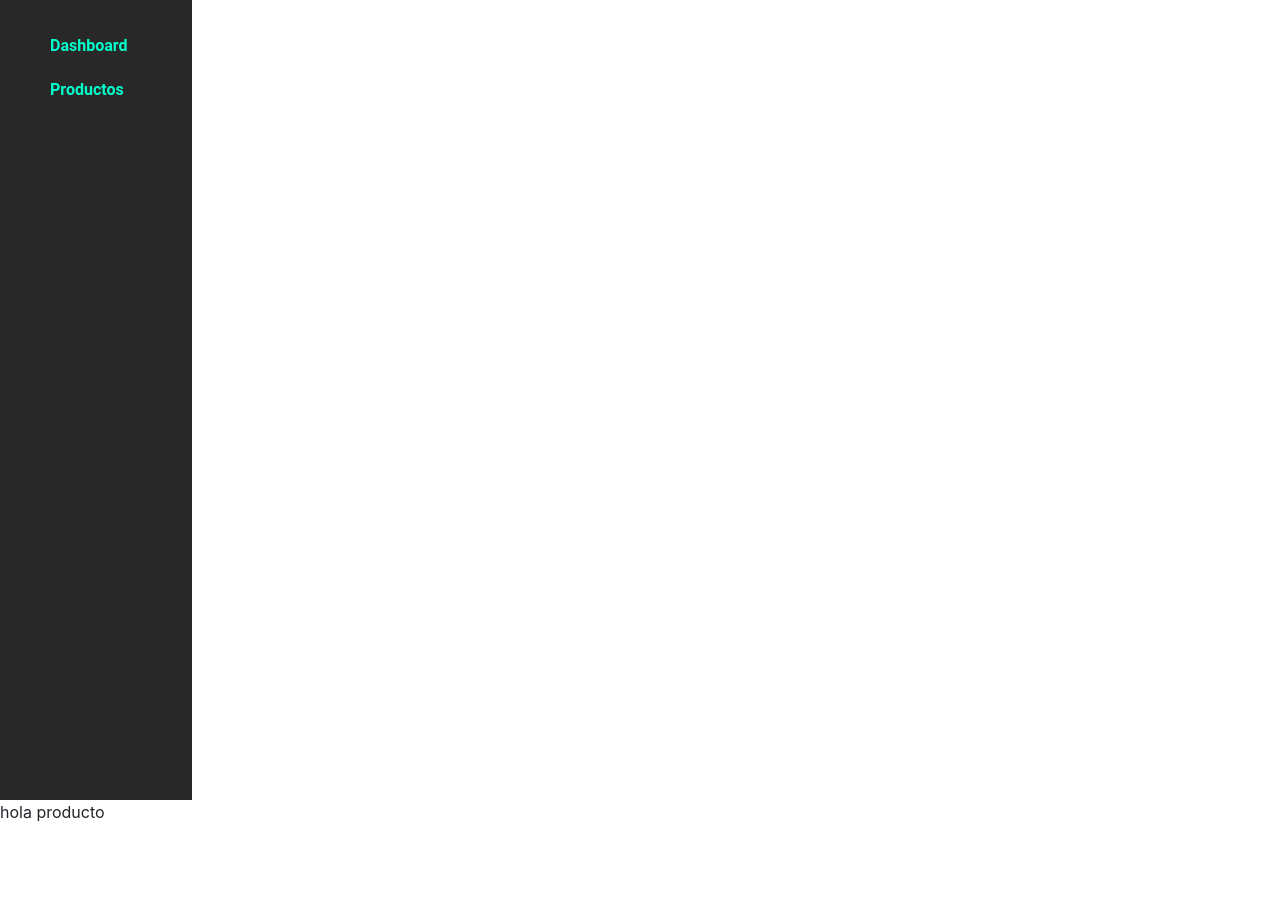
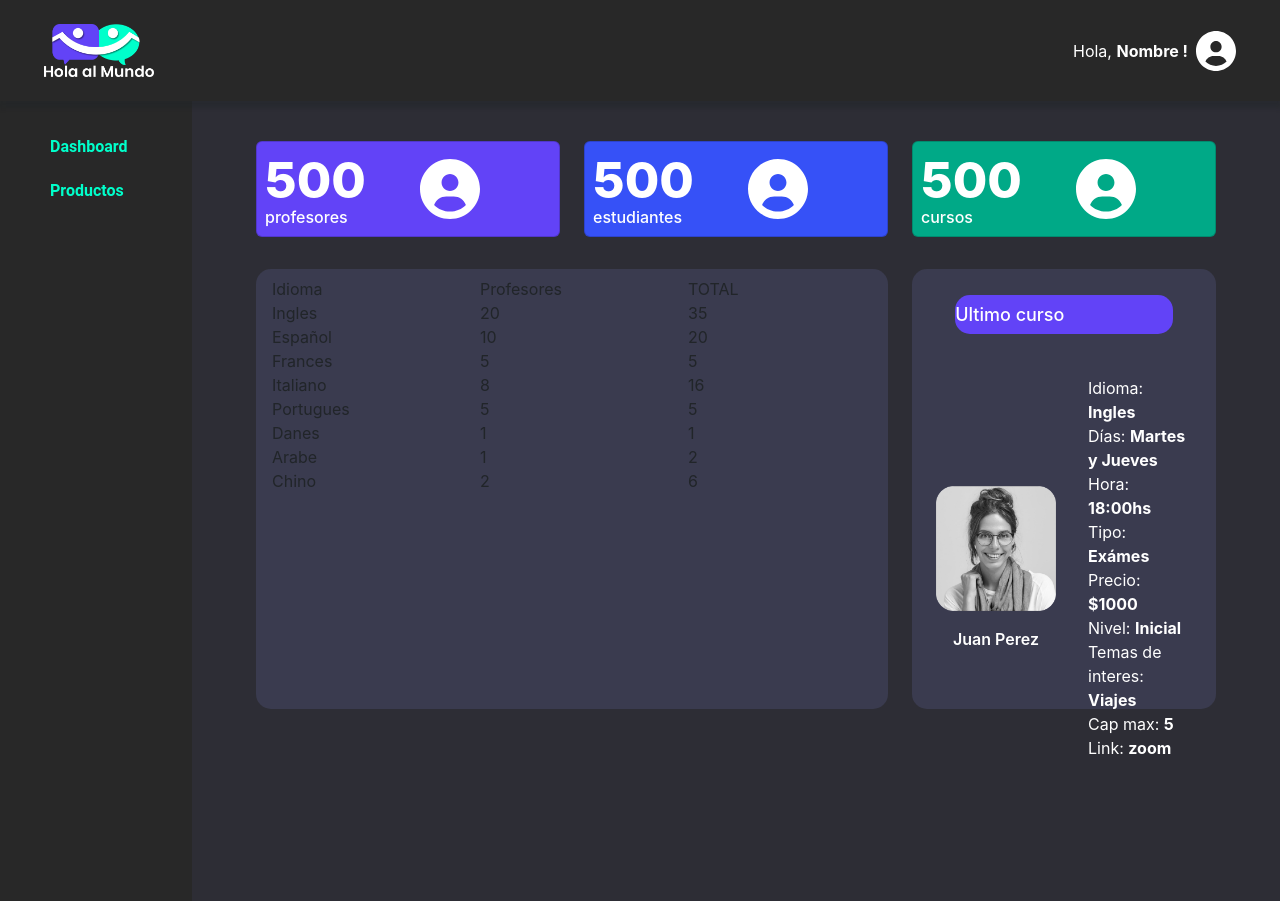
Before and after one commit to candelariaferrari/dashboar-react, a React (Create React App) app in the folder dashboard-holaalmundo/: page /Pages/Productos in a window 1280 px wide. Before the commit the page ends 824 px from the top, so only its background shows below. Built offline with nearby package versions, Linux system fonts and the light colour scheme.

Commit message:
nuestro dash

```diff
--- a/dashboard-holaalmundo/src/App.js
+++ b/dashboard-holaalmundo/src/App.js
@@ -1,13 +1,14 @@
 import React from 'react';
-import SideBar from './components/SideBar/SideBar';
-
+/* import SideBar from './components/SideBar/SideBar'; */
+import AppDashboard from './components/nuestro-dashboard/AppDashboard';
 
 function App() {
   return (
     <React.Fragment>
-      	<div id="wrapper">
+      {/* 	<div id="wrapper">
           <SideBar />
-        </div>
+        </div> */}
+        <AppDashboard/>
     </React.Fragment>
   );
 }
--- /dev/null
+++ b/dashboard-holaalmundo/src/components/nuestro-dashboard/AppDashboard.js
@@ -0,0 +1,19 @@
+import React from 'react';
+import '../../assets/css/myStyle.css';
+import Header from './Header/Header';
+import MenuLateral from './MenuLateral/MenuLateral';
+import { BrowserRouter} from 'react-router-dom';
+
+function AppDashboard() {
+  return (
+    <BrowserRouter>
+      <div className="App">
+        <Header />
+        <MenuLateral/>
+
+      </div>
+    </BrowserRouter>
+  );
+}
+
+export default AppDashboard;
--- /dev/null
+++ b/dashboard-holaalmundo/src/components/nuestro-dashboard/Body/Body.js
@@ -0,0 +1,17 @@
+import React from 'react';
+import '../../../assets/css/myStyle.css';
+import Dashboard from '../Pages/Dashboard';
+import Productos from '../Pages/Productos';
+
+function Body() {
+  return (
+    <div id="content-wrapper" className="d-flex flex-column">
+
+        <Dashboard />
+
+
+    </div>
+  );
+}
+
+export default Body;
--- /dev/null
+++ b/dashboard-holaalmundo/src/components/nuestro-dashboard/Elementos/Card.js
@@ -0,0 +1,42 @@
+import React from 'react';
+import '../../../assets/css/myStyle.css';
+import PropTypes from 'prop-types';
+import person from '../../../assets/images/circle-user-solid.svg';
+function Card(props) {
+  return (
+    <div className='col-md-4 contenedorCard'>
+        <div className={`card bkg-${props.color}`}>
+          <div className='row inCard'>
+            <div className='col-md-6'>
+              <h2>{props.cuantity}</h2>
+              <p>{props.nombre}</p>
+            </div>
+            <div className='col-md-6'>
+              <img className="img-card" src={person} alt="logo" />
+            </div>
+          </div>
+        </div>
+    </div>
+  );
+
+}
+
+Card.defaultProps = {
+  color: 'success',
+  cuantity: '-',
+  nombre:'-',
+  /* img: '-' */
+}
+
+Card.propTypes = {
+  atritutes: PropTypes.shape({
+    color: PropTypes.string.isRequired,
+    cuantity:  PropTypes.oneOfType([
+      PropTypes.string,
+      PropTypes.number
+  ]).isRequired,
+    nombre:PropTypes.string.isRequired,
+   /*  img: PropTypes.string.isRequired */
+  })
+}
+export default Card;
--- /dev/null
+++ b/dashboard-holaalmundo/src/components/nuestro-dashboard/Elementos/Fila.js
@@ -0,0 +1,34 @@
+import React from 'react';
+import '../../../assets/css/myStyle.css';
+import PropTypes from 'prop-types';
+
+function Fila(props) {
+  return (
+    <div className='row filaTabla'>
+      <div className='col-md-4 textoFila'>{props.language}</div>
+      <div className='col-md-4 textoFila'>{props.amountTeachers}</div>
+      <div className='col-md-4 textoFila'>{props.totalCourse}</div>
+    </div>
+  );
+}
+
+Fila.defaultProps = {
+  language: 'No definido',
+  amountTeachers: '0',
+  totalCourse: '0',
+}
+
+Fila.propTypes = {
+  atritutes: PropTypes.shape({
+    language: PropTypes.string.isRequired,
+    amountTeachers:  PropTypes.oneOfType([
+      PropTypes.string,
+      PropTypes.number
+    ]).isRequired,
+    totalCourse:  PropTypes.oneOfType([
+      PropTypes.string,
+      PropTypes.number
+    ]).isRequired,
+  })
+}
+export default Fila;
--- /dev/null
+++ b/dashboard-holaalmundo/src/components/nuestro-dashboard/Elementos/Tabla.js
@@ -0,0 +1,76 @@
+import React from 'react';
+import '../../../assets/css/myStyle.css';
+import Fila from './Fila';
+
+
+let ingles = {
+  language: 'Ingles',
+  amountTeachers: '20',
+  totalCourse: '35',
+}
+let espanol = {
+  language: 'Español',
+  amountTeachers: '10',
+  totalCourse: '20',
+}
+let frances = {
+  language: 'Frances',
+  amountTeachers: '5',
+  totalCourse: '5',
+}
+let italiano = {
+  language: 'Italiano',
+  amountTeachers: '8',
+  totalCourse: '16',
+}
+let portugues = {
+  language: 'Portugues',
+  amountTeachers: '5',
+  totalCourse: '5',
+}
+let danes = {
+  language: 'Danes',
+  amountTeachers: '1',
+  totalCourse: '1',
+}
+let arabe = {
+  language: 'Arabe',
+  amountTeachers: '1',
+  totalCourse: '2',
+}
+let chino = {
+  language: 'Chino',
+  amountTeachers: '2',
+  totalCourse: '6',
+}
+
+let languages = [ingles, espanol, frances, italiano, portugues, danes, arabe, chino];
+
+function Tabla() {
+
+  return (
+    <div className="col-md-8">
+      <div className="contentTabla">
+        <div className='row tituloTabla'>
+          <div className='col-md-4 textoTitulo'>
+            Idioma
+          </div>
+          <div className='col-md-4 textoTitulo'>
+            Profesores
+          </div>
+          <div className='col-md-4 textoTitulo'>
+            TOTAL
+          </div>
+        </div>
+        <div className='contentScroll'>
+          {languages.map((language, i) => {
+            return <Fila {...language} key={i} />
+          })}
+        </div>
+      </div>
+
+    </div>
+  );
+}
+
+export default Tabla;
--- /dev/null
+++ b/dashboard-holaalmundo/src/components/nuestro-dashboard/Elementos/UltimoCurso.js
@@ -0,0 +1,31 @@
+import profe from '../../../assets/images/persona.png';
+function UltimoCurso() {
+  return (
+    <div className="col-md-4">
+      <div className="contentUltimoCurso">
+        <h2 className="tituloUltimo">Ultimo curso</h2>
+        <div className="flexProfes">
+          <div className="contentProfe">
+            <img className="img-profe" src={profe} alt="logo" />
+            <p className="nombreProfe">Juan Perez</p>
+          </div>
+          <div>
+            <ul className="caract">
+              <li>Idioma: <strong>Ingles</strong></li>
+              <li>Días: <strong>Martes y Jueves</strong></li>
+              <li>Hora: <strong>18:00hs</strong></li>
+              <li>Tipo: <strong>Exámes</strong></li>
+              <li>Precio: <strong>$1000</strong></li>
+              <li>Nivel: <strong>Inicial</strong></li>
+              <li>Temas de interes: <strong>Viajes</strong></li>
+              <li>Cap max: <strong>5</strong></li>
+              <li>Link: <strong>zoom</strong></li>
+            </ul>
+          </div>
+        </div>
+      </div>
+    </div>
+  );
+}
+
+export default UltimoCurso;
--- /dev/null
+++ b/dashboard-holaalmundo/src/components/nuestro-dashboard/Header/Header.js
@@ -0,0 +1,24 @@
+import logo from '../../../assets/images/logo.png';
+import person from '../../../assets/images/circle-user-solid.svg';
+import '../../../assets/css/myStyle.css';
+
+
+function Header() {
+  return (
+    <div className='container-fluid black'>
+      <header>
+        <nav className="navbar navbar-expand-lg">
+          <div className="container-fluid">
+            <img className="img-profile" src={logo} alt="logo" />
+            <div className="d-flex">
+              <span className="textName">Hola, <strong>Nombre !</strong> </span>
+              <img className="person" src={person} alt="logo" />
+            </div>
+          </div>
+        </nav>
+      </header>
+    </div>
+  );
+
+}
+export default Header;
--- /dev/null
+++ b/dashboard-holaalmundo/src/components/nuestro-dashboard/MenuLateral/MenuLateral.js
@@ -0,0 +1,26 @@
+import React from 'react';
+import '../../../assets/css/myStyle.css';
+import Body from '../Body/Body';
+
+
+function MenuLateral() {
+  return (
+    <div className='flexUno'>
+      <div id="sidebar">
+
+
+          <span className='itemLink'>Dashboard</span>
+
+
+          <span className='itemLink'>Productos</span>
+
+      </div>
+      <div className='contDash'>
+            <Body/>
+          </div>
+    </div>
+
+
+  )
+}
+export default MenuLateral;
--- /dev/null
+++ b/dashboard-holaalmundo/src/components/nuestro-dashboard/Pages/Dashboard.js
@@ -0,0 +1,45 @@
+import React from 'react';
+import '../../../assets/css/myStyle.css';
+import Card from '../Elementos/Card';
+import Tabla from '../Elementos/Tabla';
+import UltimoCurso from '../Elementos/UltimoCurso';
+let cardProfes = {
+  color: 'violeta',
+  cuantity: '500',
+  nombre: 'profesores',
+  img: 'person'
+}
+let cardAlumnos = {
+  color: 'azul',
+  cuantity: '500',
+  nombre: 'estudiantes',
+  img: 'person'
+}
+let cardCursos = {
+  color: 'verde',
+  cuantity: '500',
+  nombre: 'cursos',
+  img: 'person'
+}
+let cartProps = [cardProfes, cardAlumnos, cardCursos];
+
+function Dashboard() {
+  return (
+    <div className='bkgBody'>
+      <div className='widthBody'>
+
+        <div className='row'>
+          {cartProps.map((card, i) => {
+            return <Card {...card} key={i} />
+          })}
+        </div>
+        <div className='row'>
+          <Tabla />
+          <UltimoCurso />
+        </div>
+      </div>
+    </div>
+
+  )
+}
+export default Dashboard;
--- /dev/null
+++ b/dashboard-holaalmundo/src/components/nuestro-dashboard/Pages/Productos.js
@@ -0,0 +1,10 @@
+import React from "react";
+
+function Productos() {
+  return (
+    <div className='flexUno'>
+     hola producto
+    </div>
+  )
+}
+export default Productos;
```
